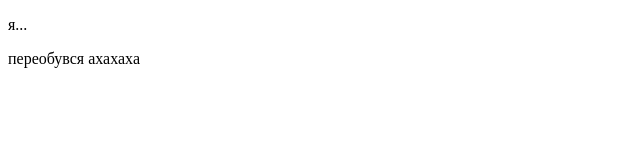
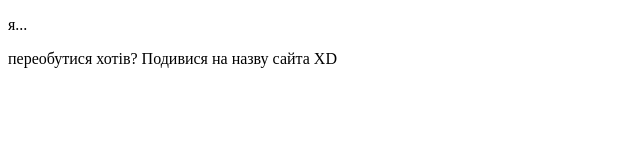
Before and after one commit to bankmgr/bankmgr-bankmgr.github.io, a plain HTML site: page index.html in a window 1280 px wide. Shown: the whole page, without its empty margins (0-640 px from the left). Drawn offline with Linux system fonts and the light colour scheme.

Commit message:
Update index.html

```diff
--- a/index.html
+++ b/index.html
@@ -2,10 +2,10 @@
 <html lang="en">
 <head>
     <meta charset="UTF-8">
-    <title>testing</title>
+    <title>магазин взуття</title>
 </head>
 <body>
 <p>я...</p>
-<p>переобувся ахахаха</p>
+<p>переобутися хотів? Подивися на назву сайта XD</p>
 </body>
 </html>
```
